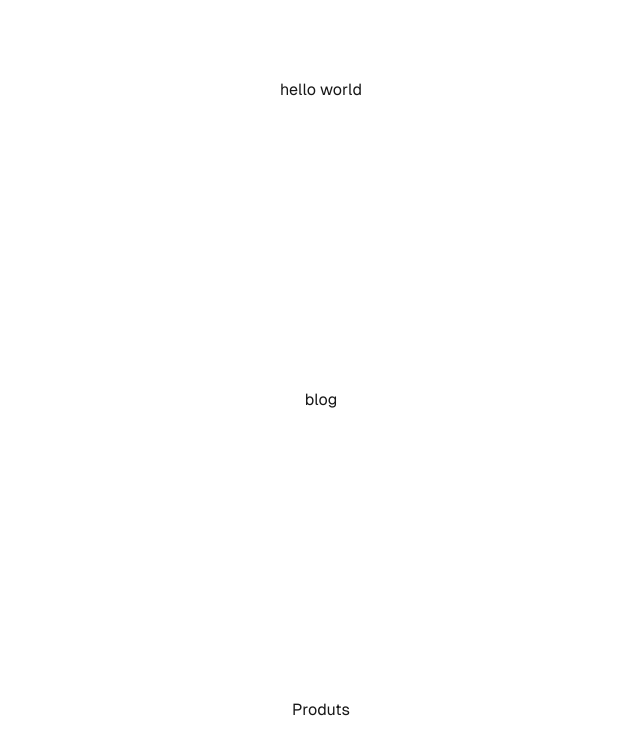
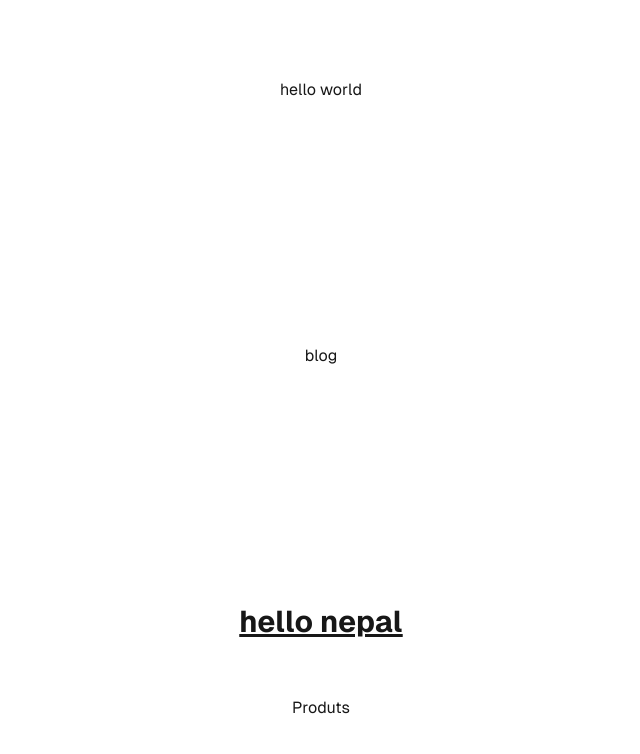
Before and after one commit to Raju-bit-creator/first-next-project, a Next.js app: page / in a window 1280 px wide. Shown: the top 754 px of the page, without its empty margins (319-959 px from the left). Built offline with nearby package versions, Linux system fonts and the light colour scheme.

Commit message:
tailwind

```diff
--- a/app/page.tsx
+++ b/app/page.tsx
@@ -7,6 +7,7 @@
       <Link href={"/blog"}>
         blog
       </Link>
+      <h1 className="text-3xl font-bold underline">hello nepal</h1>
       <Link href={"/products"}>Produts</Link>
 
     </div>
--- /dev/null
+++ b/styles/globals.css
@@ -0,0 +1,3 @@
+@tailwind base;
+@tailwind components;
+@tailwind utilities;
```
